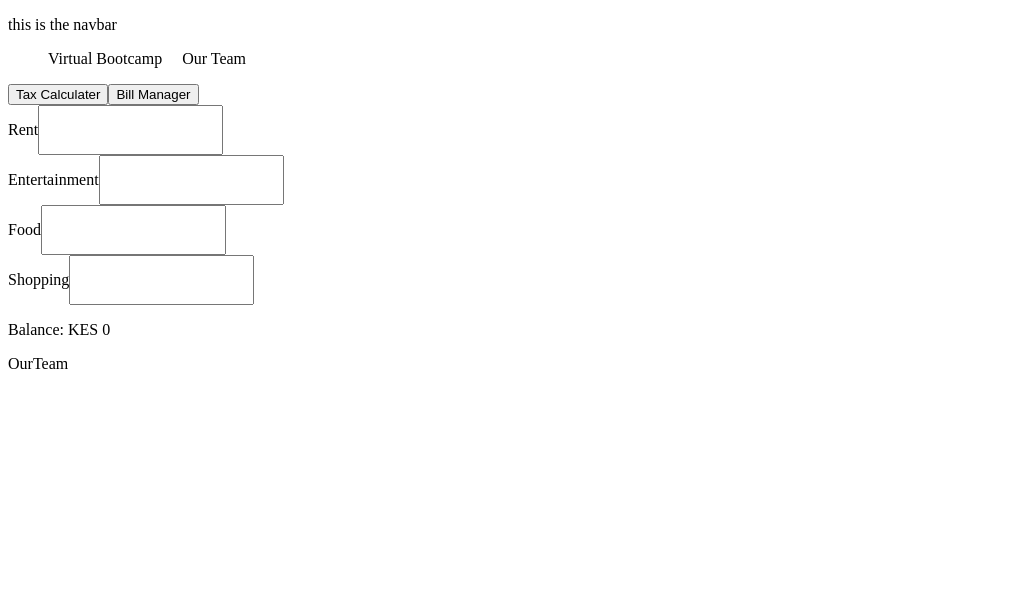
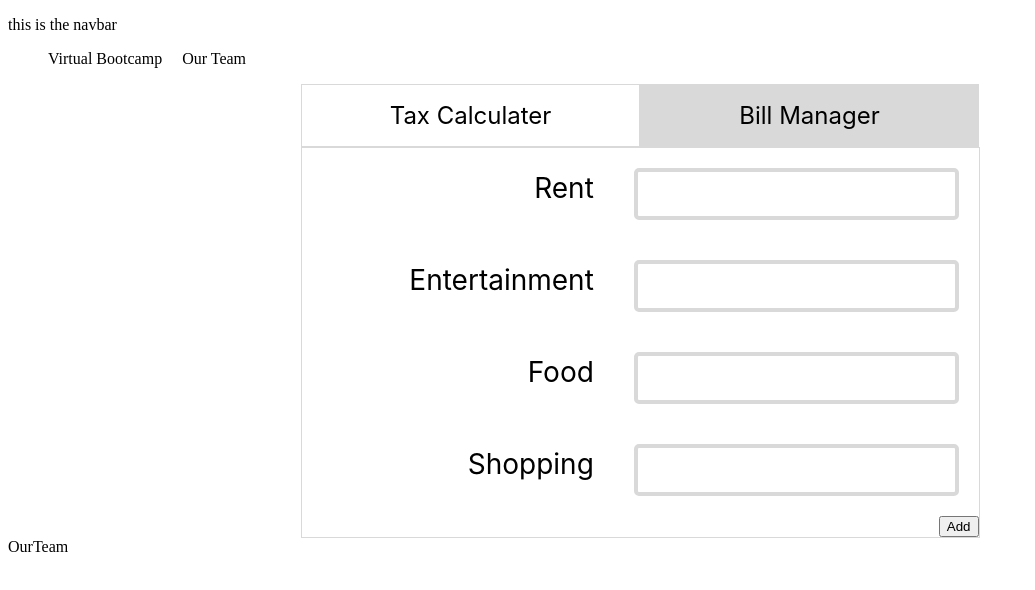
Before and after one commit to kiptanuiBoaz/tax-calculator-app-client, a React (Create React App) app in the folder client/: page / in a window 1280 px wide. Both pictures are taken after a click on the button "Bill Manager". Shown: the top 590 px of the page, without its empty margins (0-1035 px from the left). Built offline with nearby package versions, Linux system fonts and the light colour scheme.

Commit message:
styling on the tax manager component

```diff
--- a/client/src/components/main_page/Main.jsx
+++ b/client/src/components/main_page/Main.jsx
@@ -1,10 +1,11 @@
 import React, {useState} from 'react';
 import { BillManager } from './billmanager/BillManager';
 import { TaxCalculater } from './taxcalculator/TaxCalculater';
+import "./mainPage.css"
 
 export const Main = () => {
   // state to manage the to manage the task of the user
-  const [ task, setTask] = useState("");
+  const [ task, setTask] = useState("tax");
 
   const setPage = (event)=>{
 
@@ -12,20 +13,20 @@ export const Main = () => {
   }
 
   return (
-    <>
+    <section className="mainSection">
 
-      <div>
-        <button onClick={setPage} name="tax" >Tax Calculater</button>
-        <button onClick={setPage} name="bill" >Bill Manager</button>
+      <div >
+        <button className="selectBtn" style= {{backgroundColor:(task === "tax") && "#D9D9D9"}} onClick={setPage} name="tax" >Tax Calculater</button>
+        <button  className="selectBtn" style= {{backgroundColor:(task === "bill") && "#D9D9D9"}} onClick={setPage} name="bill" >Bill Manager</button>
       </div>
 
-      <div>
-        {(task === "tax") && <TaxCalculater/> }
+      <div className="main-div">
+        {(task === "tax") && <TaxCalculater /> }
         {(task === "bill") && <BillManager/> }
 
       </div>
 
-    </>
+    </section>
   )
 
 }
--- a/client/src/components/main_page/billmanager/Bill.jsx
+++ /dev/null
@@ -1,11 +0,0 @@
-import React from 'react'
-
-export const Bill = ({bill, onChange}) => {
-  return (
-    <div className="bill">
-        <p>{bill.billName}</p>
-        <input onChange={onChange} type="number"/>
-    </div>
-
-  )
-}
--- a/client/src/components/main_page/billmanager/BillManager.jsx
+++ b/client/src/components/main_page/billmanager/BillManager.jsx
@@ -1,42 +1,79 @@
 import React, {useState} from "react";
-import { Bill } from "./Bill";
 import "./billManager.css";
 
 
 export const BillManager = () => {
-  const bills = [{billName:"Rent"},{billName:"Entertainment"},{billName:"Food"} ,{billName:"Shopping"}];
-  // const startBill = 0;
-  const balance= 0;
+  const bills = [{billName:"Rent",billValue:Number,},{billName:"Entertainment",billValue:Number,},{billName:"Food",billValue:Number,} ,{billName:"Shopping",billValue:Number,}];
+  let temp = [];
+  let final = [];
 
-  const [billSum, setBillSum] = useState(0)
+  const [clicked,setClicked] = useState(false);
 
-  const handleBillSumming = (startBill) => {
-    console.log(startBill)
-    // setBillSum(bills.reduce( (prevValue , bills.value) => previousValue + currentValue )
+  const [newBill, setNewBill] = useState({
+    billName:"",
+    billValue:Number
+  });
+
+  const [defaultBill, setDefaultBill] = useState({
+    // billName:"",
+   billValue:Number
+  });
+
+
+  // final = temp.push(newBill);
+  console.log(defaultBill);
+
+
+
+  const handleClick= () =>{
+    setClicked(true);
+
   };
-  // const finalBill = bills.reduce(
-  //   (previousValue, currentValue) => previousValue + currentValue,
-  //   initialValue
-  // );
+
+  const addNewBill = (event)=> {
+    const {name, value} = event.target;
+
+    setNewBill((prevBill) =>{
+      return{
+        ...prevBill,
+        [name]: value
+      }
+
+    });
+
+  };
+
 
 
   return (
-    <div>
+    <div className="label-bill">
+          {bills.map((bill,i,bills)=>{
+            return(
+              <div >
 
-      {bills.map((bill)=>{
-        return(
-          <Bill
-            bill= {bill}
-            onChange={(event)=>{
-              bill.billValue = event.target.value;
-              handleBillSumming( bill.billValue)
+                <label>{bill.billName}</label>
+                <input onChange={ (event)=>{ setDefaultBill({
+                        "billName":bill.billName,
+                        "billValue":parseInt(event.target.value),})}
+                      }
 
-              }}
-          />
-        )
-      })}
+                  type="number" name="billValue"
+                />
 
-      <p>{`Balance:  KES ${balance} `}</p>
+              </div>
+            )
+          })}
+
+          {clicked &&
+            <div >
+              <input onChange={addNewBill} type="text" name="billName" value={newBill.billName} />
+              <input onChange={addNewBill} type="number" name="billValue"  value={parseInt(newBill.billValue)}/>
+            </div>
+          }
+          <button onClick={ (event)=>{event.preventDefault(); handleClick()}}>Add</button>
+
+{/*
+      <p>{`Balance:  KES ${balance} `}</p>  */}
     </div>
 
   )
--- a/client/src/components/main_page/billmanager/billManager.css
+++ b/client/src/components/main_page/billmanager/billManager.css
@@ -3,6 +3,33 @@
     flex-direction: row;
 }
 
-.bill > input {
-    align-items: right;
+.label-bill {
+
+    width:100%;
+    text-align: right;
+
+
 }
+
+.label-bill input{
+    width: 312.68px;
+    height: 42px;
+   border: 4px solid #D9D9D9;
+   border-radius: 5px;
+   margin: 20px;
+
+}
+
+.label-bill label {
+    width:225.68px;
+    height: 22px;
+    font-family: 'Inter';
+    font-style: normal;
+    font-weight: 400;
+    font-size: 28px;
+    line-height: 22px;
+    text-align: left;
+    color: #000000;
+    margin-left: -30px;
+    margin-right: 20px;
+}
--- /dev/null
+++ b/client/src/components/main_page/mainPage.css
@@ -0,0 +1,26 @@
+.mainSection{
+    text-align: center;
+}
+
+.main-div{
+    border: 1px solid #D9D9D9;
+    width: 677px;
+    margin: auto;
+}
+
+.selectBtn{
+    background-color: #fff;
+    width: 338.97px;
+    height: 62.53px;
+    font-family: Inter;
+    font-size: 24px;
+    font-weight: 400;
+    line-height: 29px;
+    letter-spacing: 0em;
+    text-align: left;
+    color:black;
+    text-align: center;
+    /* text-align: center; */
+    border: 1px solid #D9D9D9
+
+}
--- a/client/src/components/main_page/taxcalculator/Dropdown.jsx
+++ b/client/src/components/main_page/taxcalculator/Dropdown.jsx
@@ -2,7 +2,7 @@ import React from 'react';
 
 export const Dropdown = ({onChange}) => {
   return (
-    <label>
+    <label className="label">
     Payment Period
      <select onChange ={onChange}>
        <option value=  "year" name="year"> Year</option>
--- a/client/src/components/main_page/taxcalculator/FieldInput.jsx
+++ b/client/src/components/main_page/taxcalculator/FieldInput.jsx
@@ -2,7 +2,7 @@ import React from 'react'
 
 export const FieldInput = ({text, type, name,onChange,value }) => {
   return (
-    <label >
+    <label className="label">
        {text} <input onChange={onChange} type={type} value={value} name={name} />
       </label>
   )
--- a/client/src/components/main_page/taxcalculator/RadioInput.jsx
+++ b/client/src/components/main_page/taxcalculator/RadioInput.jsx
@@ -1,6 +1,6 @@
 import React ,{useState} from 'react'
 
-export const RadioInput = ({text,name,onChange,option1, option2}) => {
+export const RadioInput = ({text,name,onChange,option1, option2, disability}) => {
   const [available, setAvailable] = useState(false);
 
   const handleAvailability = (event)=>{
@@ -8,16 +8,16 @@ export const RadioInput = ({text,name,onChange,option1, option2}) => {
 
   }
   return (
-    <label >
+    <label className="label-radio">
         {text}
-        <div onChange={handleAvailability}>
-          <div>
+        <div >
+          <div onChange= {disability ? onChange : handleAvailability}>
             <input type="radio" value={true} name={name} /> {option1}
             <input type="radio" value={false} name={name} /> {option2}
           </div>
 
 
-          { (available === "true") && <input  onChange={onChange} type="number"/>}
+          { (available === "true") && <input  onChange={ !disability && onChange} type="number"/>}
 
         </div>
 
--- a/client/src/components/main_page/taxcalculator/TaxCalculater.jsx
+++ b/client/src/components/main_page/taxcalculator/TaxCalculater.jsx
@@ -37,7 +37,7 @@ export const TaxCalculater = () => {
         type = "number"
         name ="grossSalary"
         onChange={(event) =>{data.grosSalary = event.target.value}}
-        value= "9000"
+
 
       />
 
@@ -52,9 +52,10 @@ export const TaxCalculater = () => {
       <RadioInput
         text=" Do you have any disability exception certificate?"
         name="disability"
-        onChange={(event) => {data.disability = event.target.disability}}
+        onChange={(event) => {data.disability = event.target.value}}
         option1 = "Yes"
         option2 = "No"
+        disability
       />
 
       <RadioInput
--- a/client/src/components/main_page/taxcalculator/taxCalculator.css
+++ b/client/src/components/main_page/taxcalculator/taxCalculator.css
@@ -2,4 +2,26 @@
     display: flex;
     flex-direction: column;
     padding: 20px;
+    text-align: left;
+    font-family: Inter;
+    font-size: 23px;
+    font-weight: 400;
+    line-height: 22px;
+    letter-spacing: 0em;
+    text-align: left;
+    padding-left:30px;
+
 }
+
+.label input{
+    box-sizing: border-box;
+
+    justify-content: right;
+    width: 218px;
+    height: 46.07px;
+    /* left: 838px;
+    top: 401.54px; */
+
+    border: 4px solid #D9D9D9;
+    border-radius: 5px;
+}
```
